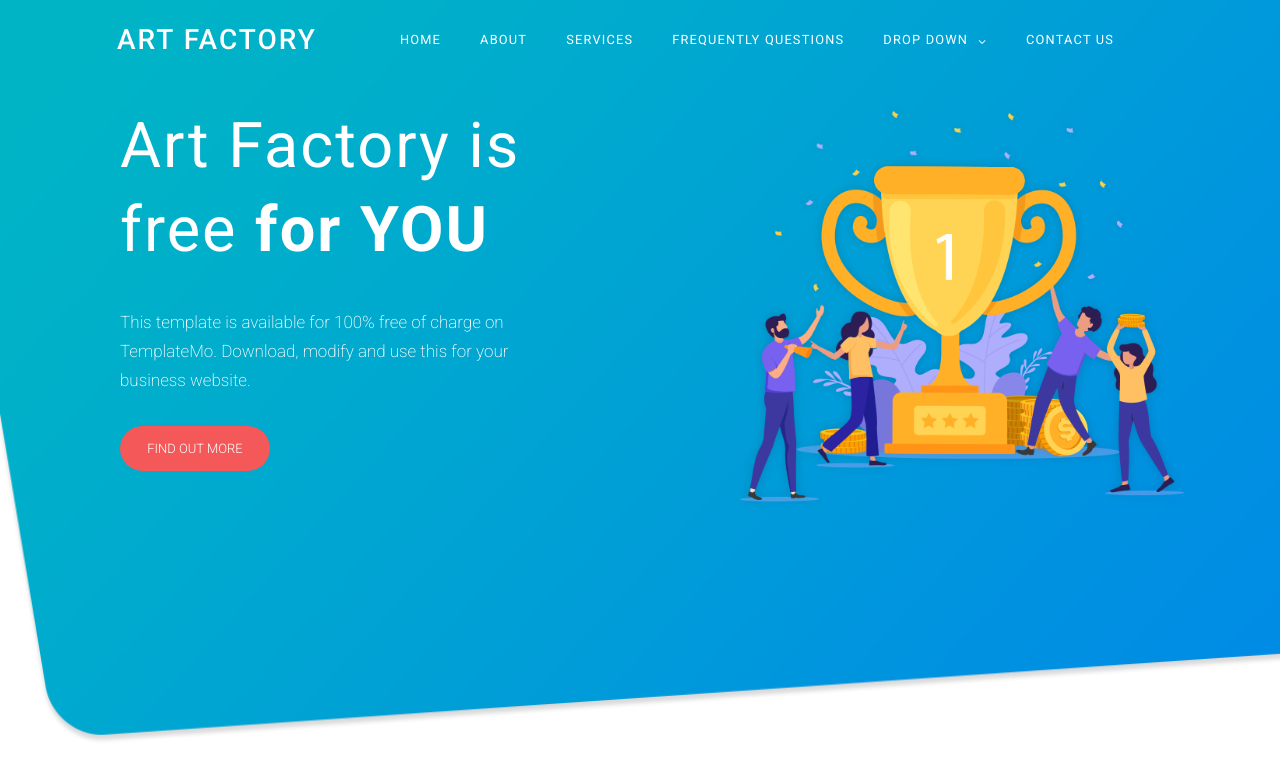
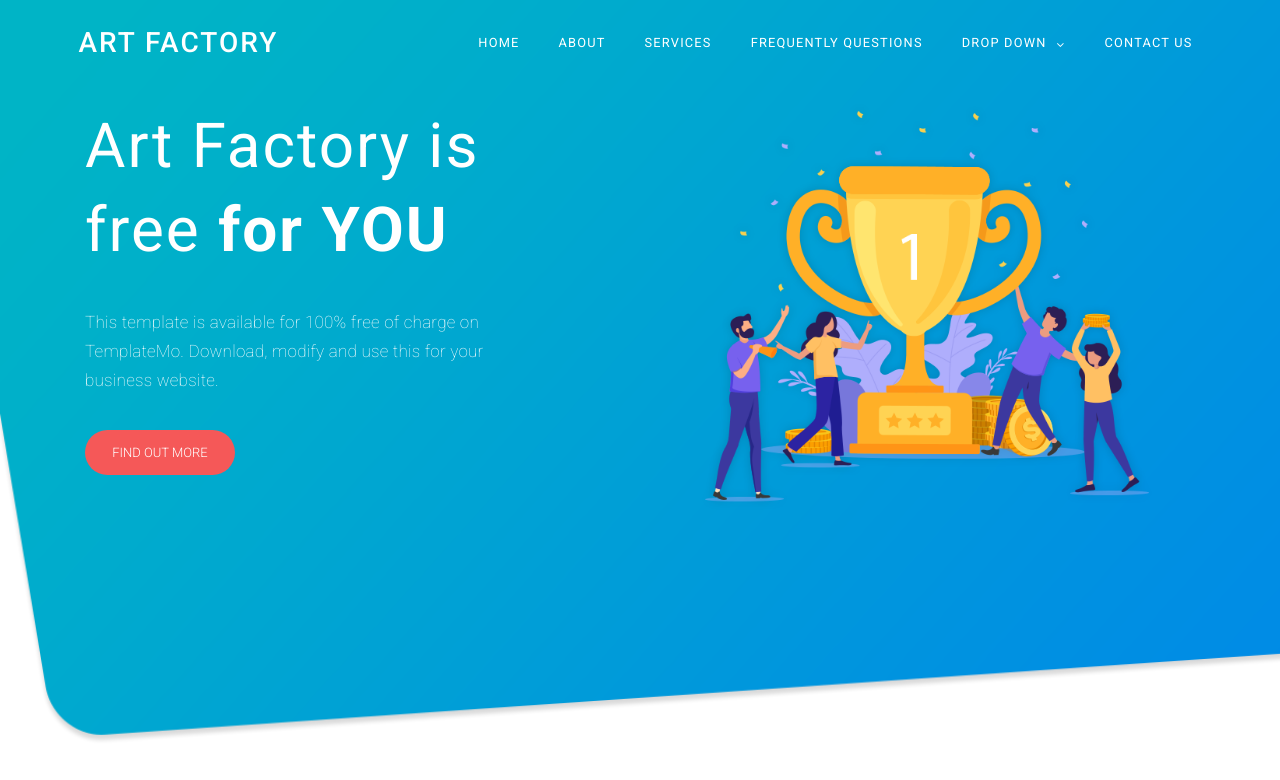
Before and after one commit to birkan9977/react_art_factory, a React (Create React App) app: page / in a window 1280 px wide. Shown: the top 780 px of the page. Built offline with nearby package versions, Linux system fonts and the light colour scheme.

Commit message:
scroll menu feature added

```diff
--- a/src/App.js
+++ b/src/App.js
@@ -1,9 +1,25 @@
 import "./assets/styles/main.css";
 import Header from "./components/headerarea.js";
+import Navbar from "./components/navbar";
+
+import { useScrollPosition } from "./components/scrollposition"
+import { useState } from 'react'
 
 function App() {
+  const [showStickyHeader, setShowStickyHeader] = useState(false)
+
+  useScrollPosition(({ prevPos, currPos }) => {
+    const isShow = currPos.y < -400
+    console.log(currPos.y, prevPos.y)
+    if (isShow !== showStickyHeader) {
+      setShowStickyHeader(isShow)
+    }
+  }, [showStickyHeader])
+
   return (
     <div className="app-container">
+
+      <Navbar show={showStickyHeader}/>
       <Header />
     </div>
   );
--- a/src/assets/styles/main.css
+++ b/src/assets/styles/main.css
@@ -2,6 +2,85 @@
 @import url("https://fonts.googleapis.com/css?family=Roboto:100,200,300,400,500,600,700,800,900");
 @import url("../css/font-awesome.css");
 /* Custom properties/variables  */
+/*
+---------------------------------------------
+reset
+---------------------------------------------
+*/
+html,
+body,
+div,
+span,
+applet,
+object,
+iframe,
+h1,
+h2,
+h3,
+h4,
+h5,
+h6,
+p,
+blockquote,
+div pre,
+a,
+abbr,
+acronym,
+address,
+big,
+cite,
+code,
+del,
+dfn,
+em,
+font,
+img,
+ins,
+kbd,
+q,
+s,
+samp,
+small,
+strike,
+strong,
+sub,
+sup,
+tt,
+var,
+b,
+u,
+i,
+center,
+dl,
+dt,
+dd,
+ol,
+ul,
+li,
+figure,
+header,
+nav,
+section,
+article,
+aside,
+footer,
+figcaption {
+  margin: 0;
+  padding: 0;
+  border: 0;
+  outline: 0;
+}
+
+h1,
+h2,
+h3,
+h4,
+h5,
+h6 {
+  margin-top: 0px;
+  margin-bottom: 0px;
+}
+
 /* Base reset */
 * {
   margin: 0;
@@ -58,6 +137,11 @@ body {
   color: #000000;
 }
 
+.app-container {
+  background-color: #ffffff;
+  height: 180rem;
+}
+
 .container {
   max-width: 114rem;
   display: block;
@@ -72,48 +156,87 @@ body {
   margin-top: -37vh;
 }
 
+.sticky-header-background {
+  position: absolute;
+  background-color: black;
+  margin-top: 10rem;
+  height: 13rem;
+  width: 100%;
+  visibility: hidden;
+}
+
+.sticky-header-background-visible {
+  position: -webkit-sticky;
+  position: sticky;
+  background-color: black;
+  height: 13rem;
+  width: 100%;
+  top: 0;
+}
+
 #main-header {
   position: absolute;
   top: 1rem;
   height: 180rem;
 }
 
-#main-navbar {
+.navbar-default {
   min-width: 60rem;
-  position: absolute;
   top: 0;
   text-transform: uppercase;
   display: flex;
-  justify-content: space-between;
+  justify-content: center;
   z-index: 99;
+  height: 14rem;
+  width: 100vw;
+  left: 1.5rem;
+  transform: translateY(-2.6em);
+  padding-top: 5rem;
+}
+
+@media (max-width: 75em) {
+  .navbar-default {
+    left: 0rem;
+  }
+}
+.navbar-initial {
+  position: absolute;
+  color: #ffffff;
+}
+
+.sticky-header {
+  padding-top: 1rem;
+  position: -webkit-sticky;
+  position: sticky;
+  background-color: #ffffff;
+  -webkit-box-shadow: 2px 5px 8px -5px #827f82;
+  -moz-box-shadow: 2px 5px 8px -5px #827f82;
+  box-shadow: 2px 5px 8px -5px #827f82;
+  color: black;
+  height: 13rem;
+  transition: all 0.3s ease;
+  transform: translateY(-2.6em);
+  padding-top: 5rem;
 }
 
 #main-logo {
   position: relative;
   top: 1.3rem;
-  left: 4.7rem;
   font-size: 2.8rem;
   font-weight: 500;
-  color: #ffffff;
+  color: inherit;
   letter-spacing: 0.2rem;
   white-space: nowrap;
   text-decoration: none;
-  -webkit-transition: all 0.3s ease 0s;
-  -moz-transition: all 0.3s ease 0s;
-  -o-transition: all 0.3s ease 0s;
-  transition: all 0.3s ease 0s;
 }
 
-#menu {
+.menu {
   margin-top: 1rem;
   list-style: none;
   display: flex;
   justify-content: flex-end;
-  -webkit-transition: all 0.3s ease 0s;
-  -moz-transition: all 0.3s ease 0s;
-  -o-transition: all 0.3s ease 0s;
-  transition: all 0.3s ease 0s;
-  margin-left: 13rem;
+  margin-left: 20rem;
+  height: 4rem;
 }
 
 .menu-items {
@@ -122,14 +245,13 @@ body {
   text-decoration: none;
   font-size: 1.28rem;
   margin-right: 3.9rem;
-  color: #ffffff;
+  color: inherit;
   font-weight: 400;
   letter-spacing: 0.12rem;
   line-height: 4rem;
   height: 4rem;
   border: transparent;
   white-space: nowrap;
-  transition: all 0.3s ease 0s;
 }
 .menu-items:hover {
   color: #f55858;
@@ -146,12 +268,11 @@ body {
   font-family: FontAwesome;
   content: "";
   font-size: 1.2rem;
-  color: #ffffff;
   margin-left: 1rem;
   position: relative;
   top: 0.2rem;
 }
-.submenu-list:hover ul {
+.submenu-list:hover .submenu {
   opacity: 1;
   z-index: 1;
   transform: translateY(0%);
@@ -163,8 +284,7 @@ body {
   position: absolute;
   box-shadow: 0 2px 28px 0 rgba(0, 0, 0, 0.06);
   overflow: hidden;
-  top: 5rem;
-  right: 8rem;
+  top: 10rem;
   display: flex;
   flex-direction: column;
   width: 20rem;
@@ -223,7 +343,7 @@ body {
   margin-top: 20vh;
   position: relative;
   top: 30vh;
-  left: 5rem;
+  left: 1.5rem;
 }
 
 .left-column {
@@ -232,7 +352,7 @@ body {
   line-height: 1.5;
 }
 .left-column h1 {
-  font-size: 6.3rem;
+  font-size: 6.2rem;
   font-weight: 400;
   line-height: 8.4rem;
   letter-spacing: 0.2rem;
@@ -240,10 +360,13 @@ body {
 }
 .left-column p {
   font-size: 1.7rem;
-  font-weight: 200;
+  font-weight: 100;
   line-height: 1.72;
+  letter-spacing: 0.025rem;
+  margin-bottom: 0.4rem;
 }
-.left-column .button {
+
+.button {
   background-color: #f55858;
   color: #ffffff;
   text-transform: uppercase;
@@ -257,7 +380,7 @@ body {
   border-radius: 5rem;
   transition: all 0.3s ease 0s;
 }
-.left-column .button:hover {
+.button:hover {
   background-color: #0088e8;
   cursor: pointer;
 }
--- a/src/assets/styles/main.scss
+++ b/src/assets/styles/main.scss
@@ -2,7 +2,9 @@
 
 @import url("../css/font-awesome.css");
 
-@mixin left-text {
+@mixin inside_navbar {
+  transform: translateY(-2.6em);
+  padding-top: 5rem;
 }
 
 /* Custom properties/variables  */
@@ -10,10 +12,90 @@
 $main-white: #ffffff;
 $main-black: #000000;
 $main-red: #f55858;
-$navbar-left-position: 5rem;
+$navbar-left-position: 1.5rem;
 $main-height: 180rem;
 $banner-header-area-left-position: 20vw;
 $button-hover-color: #0088e8;
+
+
+/*
+---------------------------------------------
+reset
+---------------------------------------------
+*/
+html,
+body,
+div,
+span,
+applet,
+object,
+iframe,
+h1,
+h2,
+h3,
+h4,
+h5,
+h6,
+p,
+blockquote,
+div pre,
+a,
+abbr,
+acronym,
+address,
+big,
+cite,
+code,
+del,
+dfn,
+em,
+font,
+img,
+ins,
+kbd,
+q,
+s,
+samp,
+small,
+strike,
+strong,
+sub,
+sup,
+tt,
+var,
+b,
+u,
+i,
+center,
+dl,
+dt,
+dd,
+ol,
+ul,
+li,
+figure,
+header,
+nav,
+section,
+article,
+aside,
+footer,
+figcaption {
+  margin: 0;
+  padding: 0;
+  border: 0;
+  outline: 0;
+}
+
+h1,
+h2,
+h3,
+h4,
+h5,
+h6 {
+  margin-top: 0px;
+  margin-bottom: 0px;
+}
 
 /* Base reset */
 * {
@@ -27,6 +109,9 @@ $button-hover-color: #0088e8;
 *::after {
   box-sizing: inherit;
 }
+
+
+
 
 html {
   box-sizing: border-box;
@@ -73,8 +158,13 @@ body {
   font-size: 1.8rem; /* 18px */
   font-weight: 400;
   color: $main-black;
+
 }
+.app-container {
+  background-color: $main-white;
+  height: $main-height;
 
+}
 .container {
   max-width: 114rem;
   display: block;
@@ -88,6 +178,27 @@ body {
   background-size: cover;
   height: 110vh;
   margin-top: -37vh;
+
+}
+
+.sticky-header-background {
+  position: absolute;
+  background-color: black;
+  margin-top: 10rem;
+  height: 13rem;
+  width:100%;
+  visibility: hidden;
+
+}
+
+.sticky-header-background-visible {
+  position: -webkit-sticky;
+  position: sticky;
+  background-color: black;
+  height: 13rem;
+  width:100%;
+  top:0;
+
 }
 
 #main-header {
@@ -97,43 +208,65 @@ body {
 }
 
 //navbar
-#main-navbar {
+.navbar-default {
   min-width: 60rem;
-  //position: -webkit-sticky;
-  position: absolute;
   top: 0;
   text-transform: uppercase;
   display: flex;
-  justify-content: space-between;
+  justify-content: center;
   z-index: 99;
+  height: 14rem;
+  width:100vw;
+  left: $navbar-left-position;
+  @include inside_navbar;
+  //background-color: rgb(72, 155, 130);
+}
+
+@media (max-width: 75em) {
+  .navbar-default {
+    left: $navbar-left-position - 1.5rem;
+  }
+}
+
+.navbar-initial {
+  position: absolute;
+  color: $main-white;
+}
+
+.sticky-header {
+  padding-top: 1rem;
+  position: -webkit-sticky;
+  position: sticky;
+  background-color:$main-white;
+  -webkit-box-shadow: 2px 5px 8px -5px rgba(130,127,130,1);
+  -moz-box-shadow: 2px 5px 8px -5px rgba(130,127,130,1);
+  box-shadow: 2px 5px 8px -5px rgba(130,127,130,1);
+  color: black;
+  height: 13rem;
+  transition: all 0.3s ease;
+  @include inside_navbar;
+
 }
 
 #main-logo {
   position: relative;
   top: 1.3rem;
-  left: 4.7rem;
   font-size: 2.8rem;
   font-weight: 500;
-  color: $main-white;
+  color:inherit;
   letter-spacing: 0.2rem;
   white-space: nowrap;
   text-decoration: none;
-  -webkit-transition: all 0.3s ease 0s;
-  -moz-transition: all 0.3s ease 0s;
-  -o-transition: all 0.3s ease 0s;
-  transition: all 0.3s ease 0s;
 }
 
-#menu {
+.menu {
   margin-top: 1rem;
   list-style: none;
   display: flex;
   justify-content: flex-end;
-  -webkit-transition: all 0.3s ease 0s;
-  -moz-transition: all 0.3s ease 0s;
-  -o-transition: all 0.3s ease 0s;
-  transition: all 0.3s ease 0s;
-  margin-left: 13rem;
+  margin-left: 20rem;
+  //background-color: black;
+  height:4rem;
 }
 
 //navbar items
@@ -143,14 +276,15 @@ body {
   text-decoration: none;
   font-size: 1.28rem;
   margin-right: 3.9rem;
-  color: $main-white;
+  color:inherit;
   font-weight: 400;
   letter-spacing: 0.12rem;
   line-height: 4rem;
   height: 4rem;
   border: transparent;
   white-space: nowrap;
-  transition: all 0.3s ease 0s;
+  //background-color: rgb(206, 136, 136);
+
 
   &:hover {
     color: $main-red;
@@ -170,13 +304,12 @@ body {
     font-family: FontAwesome;
     content: "\f107";
     font-size: 1.2rem;
-    color: $main-white;
     margin-left: 1rem;
     position: relative;
     top: 0.2rem;
   }
 
-  &:hover ul {
+  &:hover .submenu {
     opacity: 1;
     z-index: 1;
     transform: translateY(0%);
@@ -189,8 +322,7 @@ body {
   position: absolute;
   box-shadow: 0 2px 28px 0 rgba(0, 0, 0, 0.06);
   overflow: hidden;
-  top: 5rem;
-  right: 8rem;
+  top: 10rem;
   display: flex;
   flex-direction: column;
   width: 20rem;
@@ -199,7 +331,10 @@ body {
   z-index: -1;
   opacity: 0;
   transition: all 0.3s ease-in-out 0s;
+
 }
+
+
 
 .submenu-list-item {
   margin-left: 0px;
@@ -263,7 +398,7 @@ body {
   line-height: 1.5;
 
   h1 {
-    font-size: 6.3rem;
+    font-size: 6.2rem;
     font-weight: 400;
     line-height: 8.4rem;
     letter-spacing: 0.2rem;
@@ -272,8 +407,11 @@ body {
 
   p {
     font-size: 1.7rem;
-    font-weight: 200;
+    font-weight: 100;
     line-height: 1.72;
+    letter-spacing: 0.025rem;
+    margin-bottom: 0.4rem;
+  }
 }
 
 .button {
@@ -294,8 +432,6 @@ body {
     cursor: pointer;
   }
 }
-}
-
 //right column
 .right-column {
   margin-right: 2%;
--- a/src/components/headerarea.js
+++ b/src/components/headerarea.js
@@ -1,11 +1,30 @@
 import sliderimg from "../assets/images/slider-icon.png";
-import Navbar from "./header";
 import Button from "./button";
+import { useScrollPosition } from "./scrollposition"
+import { useState } from 'react'
+
 export default function Header() {
+
+  const [showStickyHeader, setShowStickyHeader] = useState(false)
+
+  useScrollPosition(({ prevPos, currPos }) => {
+    const isShow = currPos.y < -400
+    console.log(currPos.y, prevPos.y)
+    if (isShow !== showStickyHeader) {
+      setShowStickyHeader(isShow)
+    }
+  }, [showStickyHeader])
+
+
+
   return (
+    <div>
+
     <div className="banner-area">
+
       <div className="banner-header-area container">
-        <Navbar />
+
+      {/*navbar*/}
       </div>
 
       <div className="banner-bottom-area container">
@@ -13,7 +32,7 @@ export default function Header() {
           <h1>
             Art Factory is free <strong>for YOU</strong>
           </h1>
-          <p>
+          <p id="para">
             {" "}
             This template is available for 100% free of charge on TemplateMo.
             Download, modify and use this for your business website.
@@ -26,5 +45,6 @@ export default function Header() {
         </div>
       </div>
     </div>
+    </div>
   );
 }
--- a/src/components/header.js
+++ b/src/components/navbar.js
@@ -1,14 +1,27 @@
-export default function Navbar() {
+import { useEffect, useState } from 'react'
+
+export default function Navbar(props) {
+
+  useEffect(() => {
+    let element = document.getElementById("main-navbar");
+    if(props.show){
+      element.className = "navbar-default sticky-header"
+    }else{
+      element.className = "navbar-default navbar-initial"
+    }
+  }, [props.show])
+
   return (
+
     <header id="main-header">
-      <nav id="main-navbar">
+      <nav id="main-navbar" className="navbar-default navbar-initial">
         {/*logo start*/}
         <a href="#" id="main-logo">
           Art Factory
         </a>
         {/*logo end*/}
         {/*menu start*/}
-        <ul id="menu">
+        <ul className="menu">
           <li>
             <a className="menu-items" href="#home">
               Home
@@ -66,5 +79,6 @@ export default function Navbar() {
         {/*menu end*/}
       </nav>
     </header>
+
   );
 }
--- /dev/null
+++ b/src/components/scrollposition.jsx
@@ -0,0 +1,43 @@
+import { useRef, useLayoutEffect } from 'react'
+
+const isBrowser = typeof window !== `undefined`
+
+function getScrollPosition({ element, useWindow }) {
+  if (!isBrowser) return { x: 0, y: 0 }
+
+  const target = element ? element.current : document.body
+  const position = target.getBoundingClientRect()
+
+  return useWindow
+    ? { x: window.scrollX, y: window.scrollY }
+    : { x: position.left, y: position.top }
+}
+
+export function useScrollPosition(effect, deps, element, useWindow, wait) {
+  const position = useRef(getScrollPosition({ useWindow }))
+
+  let throttleTimeout = null
+
+  const callBack = () => {
+    const currPos = getScrollPosition({ element, useWindow })
+    effect({ prevPos: position.current, currPos })
+    position.current = currPos
+    throttleTimeout = null
+  }
+
+  useLayoutEffect(() => {
+    const handleScroll = () => {
+      if (wait) {
+        if (throttleTimeout === null) {
+          throttleTimeout = setTimeout(callBack, wait)
+        }
+      } else {
+        callBack()
+      }
+    }
+
+    window.addEventListener('scroll', handleScroll)
+
+    return () => window.removeEventListener('scroll', handleScroll)
+  }, deps)
+}
```
Also changed, not shown: src/components/sticky-back.jsx (added, +19 -0 lines), 1 other file (tests, documents, lock files or other folders). Lines whose indentation alone changed are shown as unchanged.
